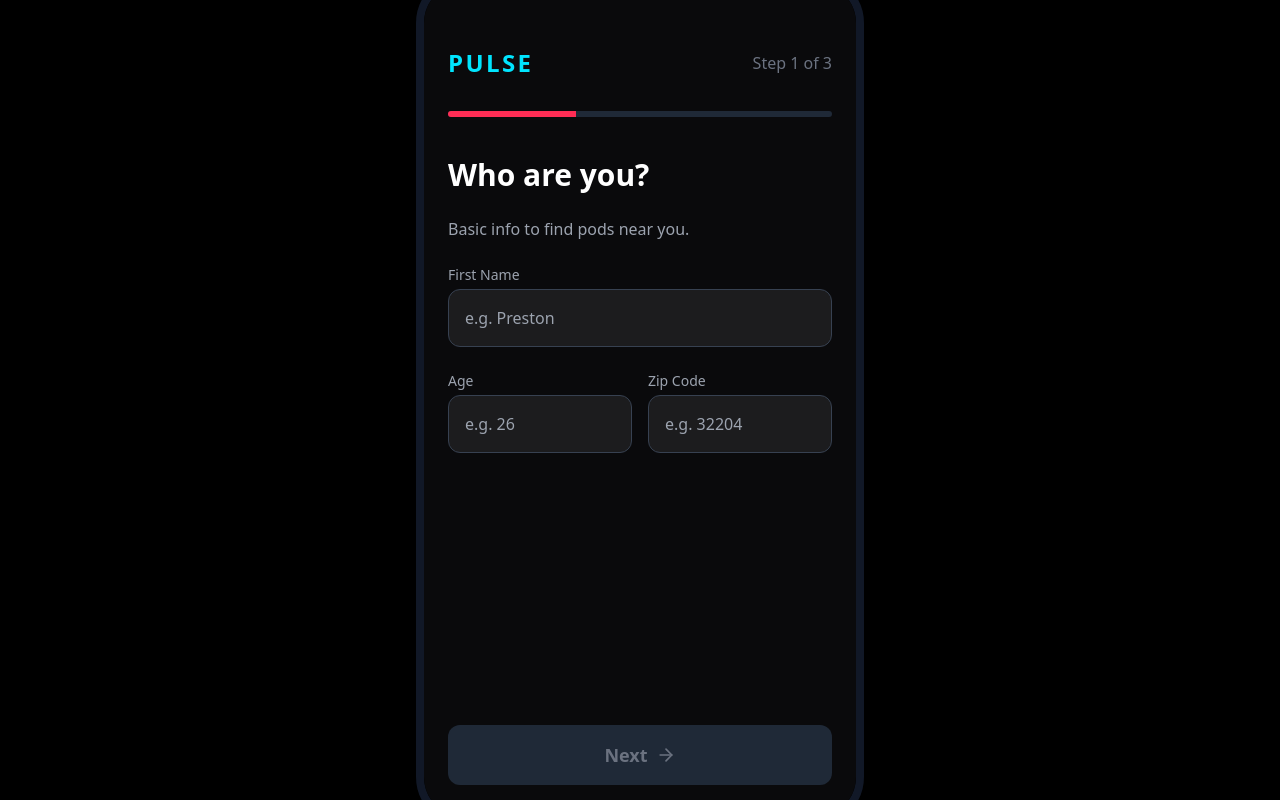
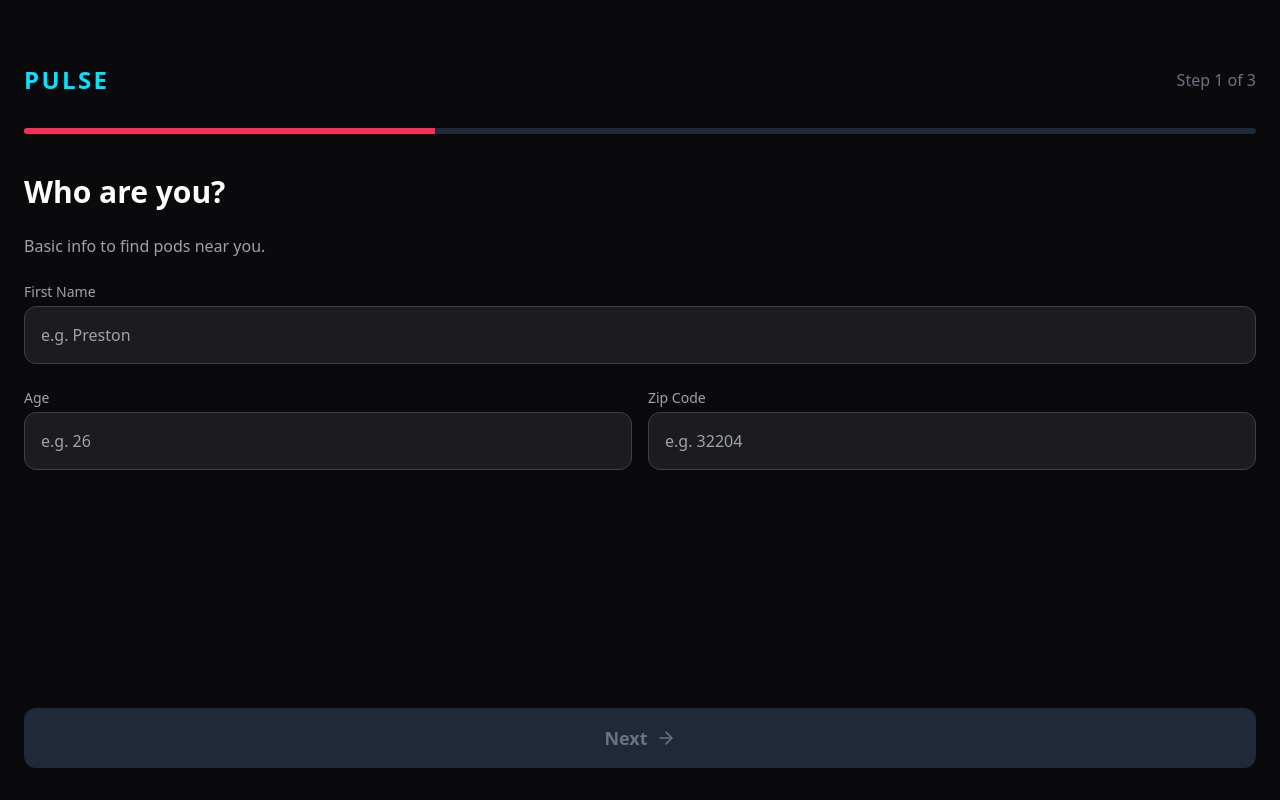
Before and after one commit to pmau45/Pulse-, a React (Vite) app: page / in a window 1280 px wide. Built offline with nearby package versions, Linux system fonts and the light colour scheme.

Commit message:
Make app mobile-first: remove phone frame, fill real screen
Agent-Logs-Url: https://github.com/pmau45/Pulse-/sessions/7dba007f-fd3f-45a2-9e1d-9990ceb65f44

Co-authored-by: pmau45 <243938035+pmau45@users.noreply.github.com>

```diff
--- a/index.html
+++ b/index.html
@@ -2,7 +2,7 @@
 <html lang="en">
   <head>
     <meta charset="UTF-8" />
-    <meta name="viewport" content="width=device-width, initial-scale=1.0" />
+    <meta name="viewport" content="width=device-width, initial-scale=1.0, viewport-fit=cover" />
     <title>Pulse</title>
   </head>
   <body>
--- a/src/App.jsx
+++ b/src/App.jsx
@@ -631,9 +631,8 @@ export default function App() {
   );
 
   return (
-    <div className="w-full h-screen bg-black flex justify-center items-center font-sans overflow-hidden">
-      {/* Mobile Constraint Wrapper */}
-      <div className="w-full max-w-md h-full sm:h-[850px] sm:rounded-[3rem] sm:border-[8px] border-gray-900 relative overflow-hidden shadow-2xl">
+    <div className="w-full h-full bg-[#0A0A0C] font-sans overflow-hidden">
+      <div className="w-full h-full relative overflow-hidden">
         {currentView === 'onboarding' && renderOnboarding()}
         {currentView === 'home' && userProfile && renderHome()}
         {currentView === 'detail' && activePod && renderDetail()}
--- a/src/index.css
+++ b/src/index.css
@@ -8,7 +8,19 @@
   padding: 0;
 }
 
-html, body, #root {
+html {
+  height: 100%;
+  height: -webkit-fill-available;
+}
+
+body {
+  height: 100%;
+  min-height: -webkit-fill-available;
+  width: 100%;
+  overscroll-behavior: none;
+}
+
+#root {
   height: 100%;
   width: 100%;
 }
```
